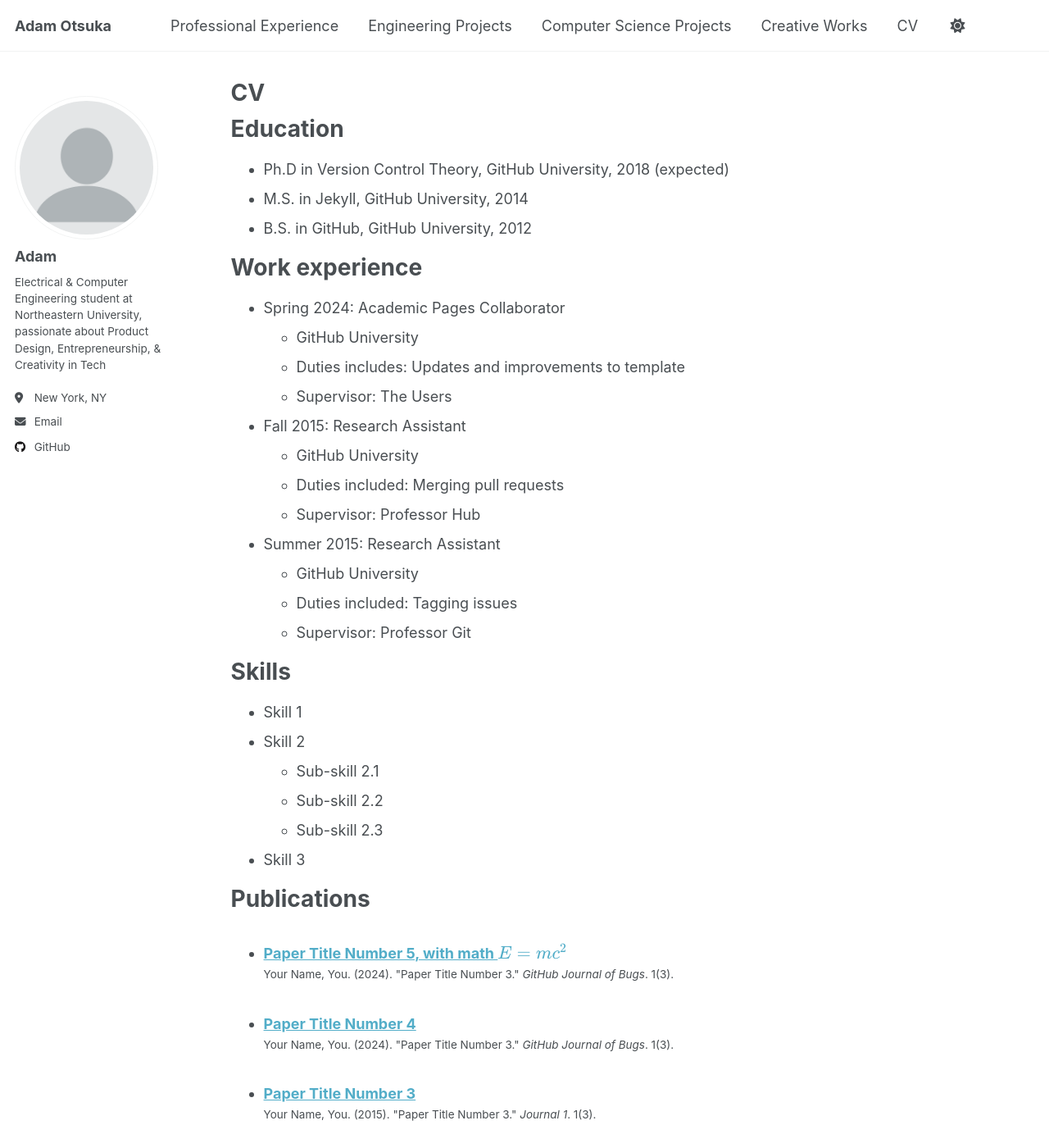
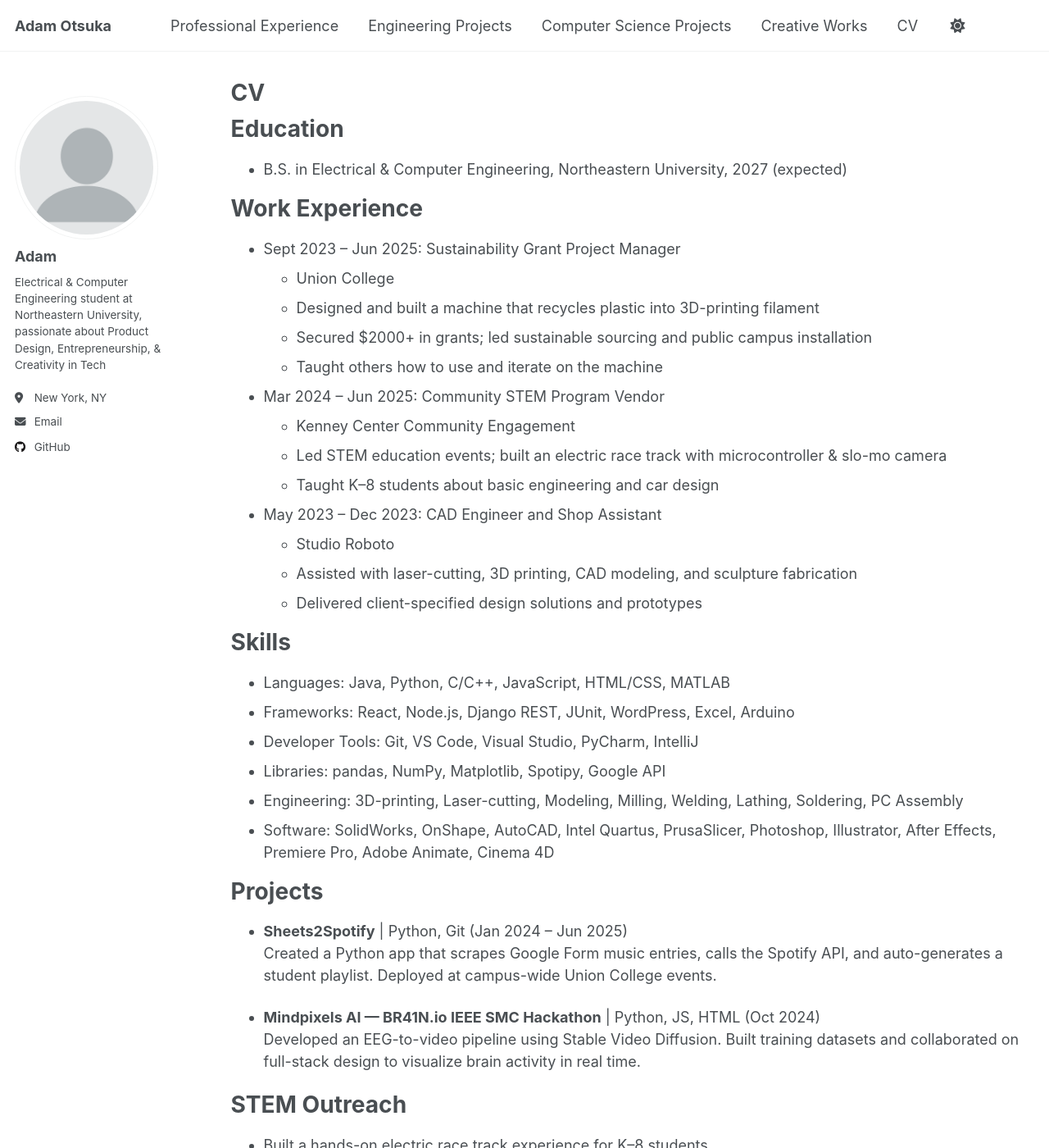
Before and after one commit to 4damo5/4damo5.github.io, a Jekyll site: the page built from _pages/cv.md, in a window 1280 px wide and 1400 px high. Shown: the whole window at 82% size. Built offline with Jekyll 4.4.1, drawn with Linux system fonts in a browser that asks for light colours; some of the changed text lies outside the part shown.

Commit message:
Update cv.md

```diff
--- a/_pages/cv.md
+++ b/_pages/cv.md
@@ -11,54 +11,45 @@ redirect_from:
 
 Education
 ======
-* Ph.D in Version Control Theory, GitHub University, 2018 (expected)
-* M.S. in Jekyll, GitHub University, 2014
-* B.S. in GitHub, GitHub University, 2012
+* B.S. in Electrical & Computer Engineering, Northeastern University, 2027 (expected)
 
-Work experience
+Work Experience
 ======
-* Spring 2024: Academic Pages Collaborator
-  * GitHub University
-  * Duties includes: Updates and improvements to template
-  * Supervisor: The Users
+* Sept 2023 – Jun 2025: Sustainability Grant Project Manager
+  * Union College
+  * Designed and built a machine that recycles plastic into 3D-printing filament
+  * Secured $2000+ in grants; led sustainable sourcing and public campus installation
+  * Taught others how to use and iterate on the machine
 
-* Fall 2015: Research Assistant
-  * GitHub University
-  * Duties included: Merging pull requests
-  * Supervisor: Professor Hub
+* Mar 2024 – Jun 2025: Community STEM Program Vendor
+  * Kenney Center Community Engagement
+  * Led STEM education events; built an electric race track with microcontroller & slo-mo camera
+  * Taught K–8 students about basic engineering and car design
 
-* Summer 2015: Research Assistant
-  * GitHub University
-  * Duties included: Tagging issues
-  * Supervisor: Professor Git
+* May 2023 – Dec 2023: CAD Engineer and Shop Assistant
+  * Studio Roboto
+  * Assisted with laser-cutting, 3D printing, CAD modeling, and sculpture fabrication
+  * Delivered client-specified design solutions and prototypes
 
 Skills
 ======
-* Skill 1
-* Skill 2
-  * Sub-skill 2.1
-  * Sub-skill 2.2
-  * Sub-skill 2.3
-* Skill 3
+* Languages: Java, Python, C/C++, JavaScript, HTML/CSS, MATLAB
+* Frameworks: React, Node.js, Django REST, JUnit, WordPress, Excel, Arduino
+* Developer Tools: Git, VS Code, Visual Studio, PyCharm, IntelliJ
+* Libraries: pandas, NumPy, Matplotlib, Spotipy, Google API
+* Engineering: 3D-printing, Laser-cutting, Modeling, Milling, Welding, Lathing, Soldering, PC Assembly
+* Software: SolidWorks, OnShape, AutoCAD, Intel Quartus, PrusaSlicer, Photoshop, Illustrator, After Effects, Premiere Pro, Adobe Animate, Cinema 4D
 
-Publications
+Projects
 ======
-  <ul>{% for post in site.publications reversed %}
-    {% include archive-single-cv.html %}
-  {% endfor %}</ul>
+* **Sheets2Spotify** | Python, Git (Jan 2024 – Jun 2025)
+  Created a Python app that scrapes Google Form music entries, calls the Spotify API, and auto-generates a student playlist. Deployed at campus-wide Union College events.
 
-Talks
+* **Mindpixels AI — BR41N.io IEEE SMC Hackathon** | Python, JS, HTML (Oct 2024)
+  Developed an EEG-to-video pipeline using Stable Video Diffusion. Built training datasets and collaborated on full-stack design to visualize brain activity in real time.
+
+STEM Outreach
 ======
-  <ul>{% for post in site.talks reversed %}
-    {% include archive-single-talk-cv.html  %}
-  {% endfor %}</ul>
-
-Teaching
-======
-  <ul>{% for post in site.teaching reversed %}
-    {% include archive-single-cv.html %}
-  {% endfor %}</ul>
-
-Service and leadership
-======
-* Currently signed in to 43 different slack teams
+* Built a hands-on electric race track experience for K–8 students
+* Used microcontrollers and programming to track race results and teach fundamental engineering concepts
+* Combined accessibility and engagement to inspire future STEM learners
```
